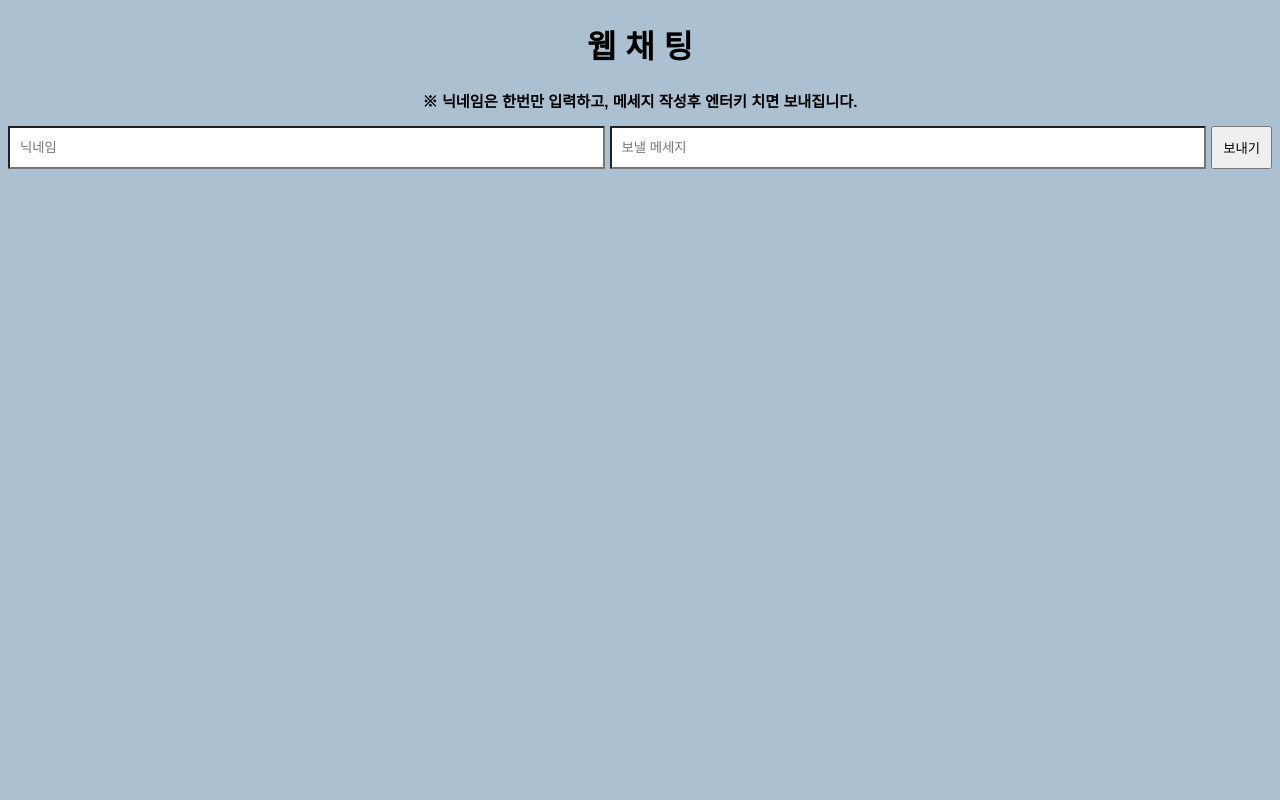
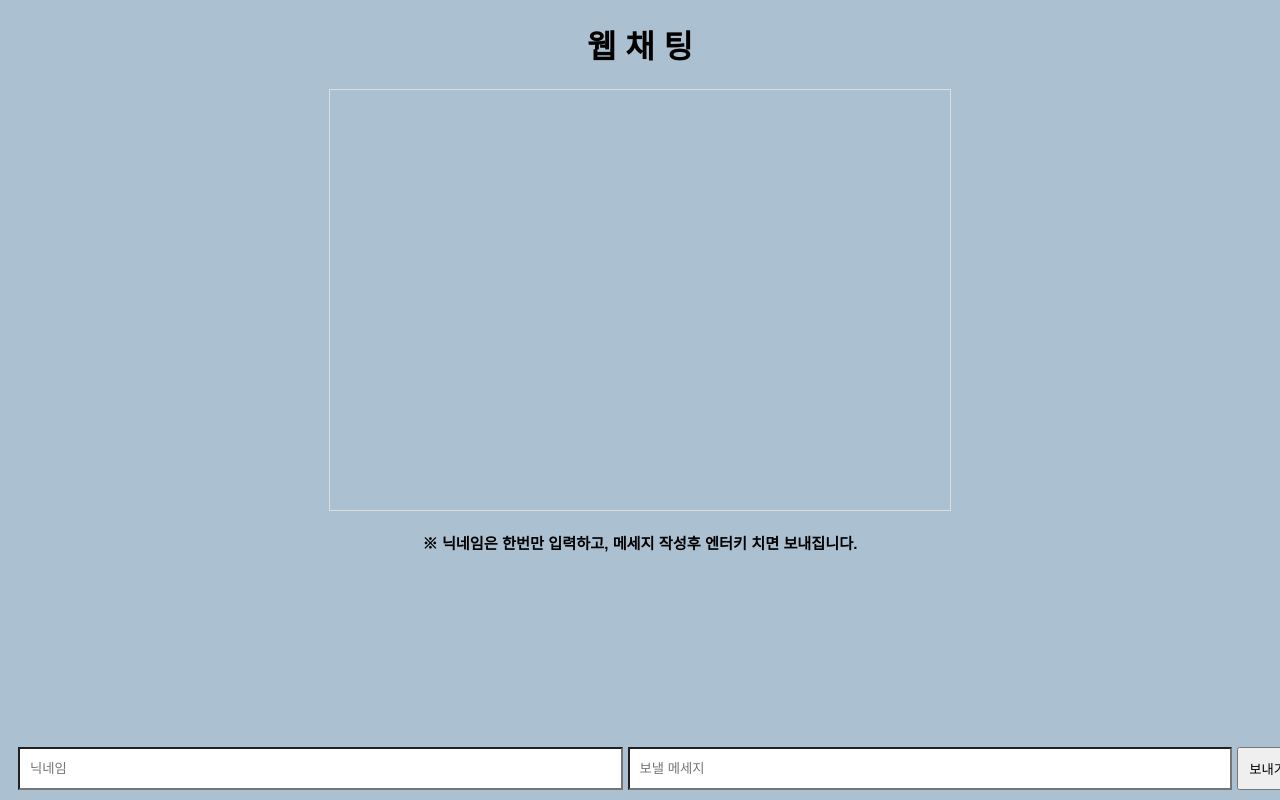
Before and after one commit to sang416/chatweb, a Flask app: page / in a window 1280 px wide. Run offline with Flask 3, Linux system fonts and the light colour scheme; some libraries are stand-ins or nearby versions.

Commit message:
Update style.css

```diff
--- a/static/style.css
+++ b/static/style.css
@@ -1,6 +1,37 @@
 body {
     font-family: Arial, sans-serif;
     background-color: #ABC0D1; /* Added background color */
+}
+
+#chat {
+    width: 100%;
+    max-width: 600px;
+    margin: 20px auto;
+    border: 1px solid #ddd;
+    padding: 10px;
+    overflow-y: scroll;
+    height: 400px;
+}
+
+#message-box {
+    display: flex;
+    justify-content: space-between;
+    position: fixed; /* Position at the bottom */
+    bottom: 0; /* Align to bottom */
+    width: 100%; /* Full width */
+    background-color: #ABC0D1; /* Match background color */
+    padding: 10px;
+}
+
+#nickname, #message {
+    flex: 1;
+    margin-right: 5px;
+    padding: 10px;
+    background-color: white; /* Added background color for input fields */
+}
+
+#send {
+    padding: 10px;
 }
 
 #chat div {
@@ -21,29 +52,3 @@ body {
     margin-right: auto; /* Left-align messages from other users */
     text-align: left; /* Left-align text within the box */
 }
-
-#message-box {
-    display: flex;
-    justify-content: space-between;
-    margin-top: 10px;
-}
-
-#nickname, #message {
-    flex: 1;
-    margin-right: 5px;
-    padding: 10px;
-    background-color: white; /* Added background color for input fields */
-}
-
-#send {
-    padding: 10px;
-}
-
-#chat div {
-    background-color: #FFEB34; /* Added background color for speech bubbles */
-    color: black; /* Added text color for speech bubbles */
-    padding: 5px 10px;
-    border-radius: 20px;
-    margin-bottom: 5px;
-    max-width: 80%;
-}
```
